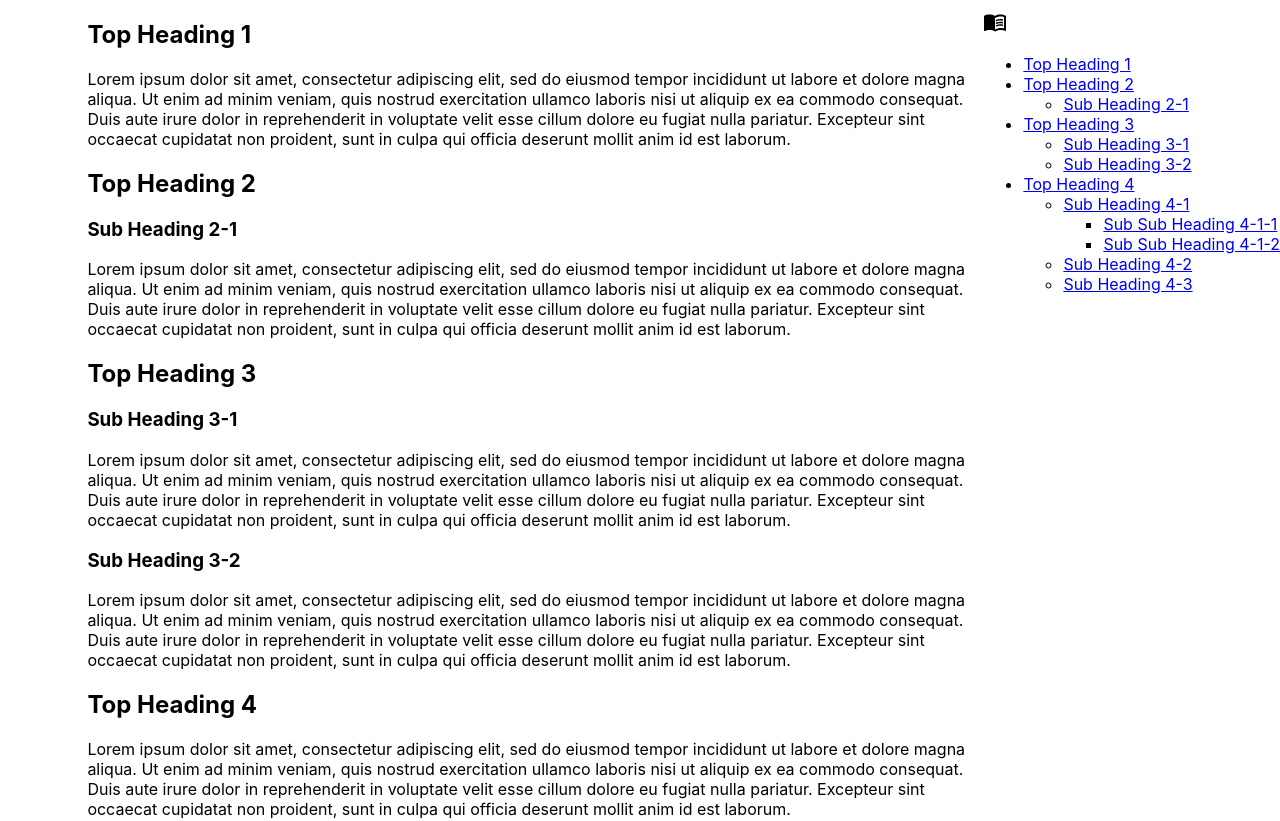
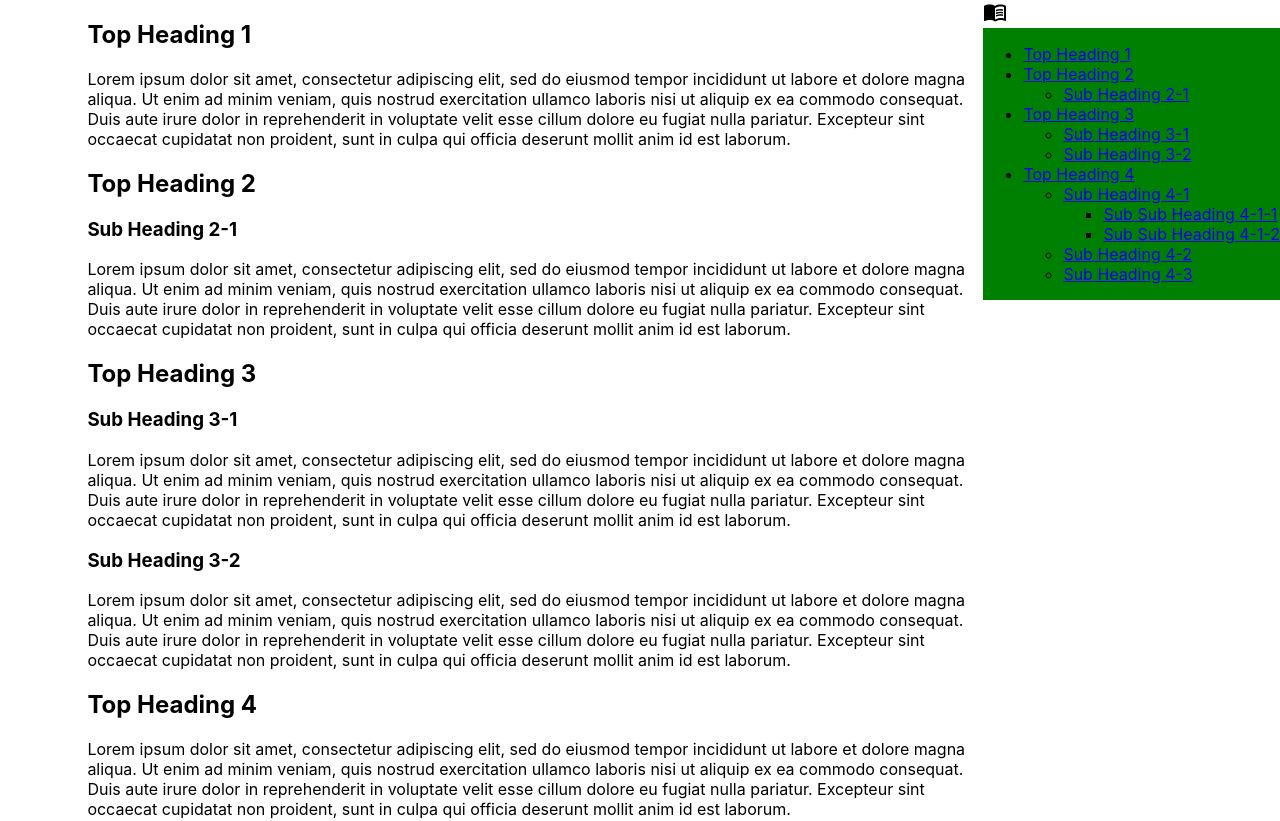
Before and after one commit to csimpson1/website_v2, a React (Create React App) app: page / in a window 1280 px wide. Shown: the top 821 px of the page. Built offline with nearby package versions, Linux system fonts and the light colour scheme.

Commit message:
open/close animation for TOC, temp bg colors until theme is decided on

```diff
--- a/src/components/blog/post/table-of-contents/TableOfContents.css
+++ /dev/null
@@ -1,7 +0,0 @@
-nav {
-    position: sticky;
-    position: -webkit-sticky;
-    top: 10px;
-    max-height: calc(100vh - 40px);
-    overflow: auto
-}
--- a/src/components/blog/post/table-of-contents/TableOfContents.js
+++ b/src/components/blog/post/table-of-contents/TableOfContents.js
@@ -5,11 +5,9 @@ import useHeadings from '../../../../hooks/UseHeadings'
 import BookOutlinedIcon from '@mui/icons-material/BookOutlined'
 import MenuBookOutlinedIcon from '@mui/icons-material/MenuBookOutlined'
 
-import './TableOfContents.css'
+import './TableOfContents.scss'
 
-const Headings = ({ headings }) => {
-  const [isExpanded, setIsExpanded] = useState(true)
-
+const Headings = ({ headings, showToc }) => {
   const scrollHandler = (event, id) => {
     event.preventDefault()
     document.querySelector(`#${id}`).scrollIntoView({
@@ -17,18 +15,9 @@ const Headings = ({ headings }) => {
     })
   }
 
-  const handleTocExpansion = (event) => {
-    event.preventDefault()
-    setIsExpanded(!isExpanded)
-  }
-
   return (
     <>
-      {!isExpanded && <BookOutlinedIcon onClick={(e) => handleTocExpansion(e)}></BookOutlinedIcon>}
-      {isExpanded && (
-        <>
-          <MenuBookOutlinedIcon onClick={(e) => handleTocExpansion(e)}></MenuBookOutlinedIcon>
-          <ul>
+      <ul className={showToc ? 'opacity-zero-expand' : 'opacity-zero'}>
         {headings.map((heading) => (
           <li key={heading.id}>
             <a href={`#${heading.id}`} onClick={(e) => scrollHandler(e, heading.id)}>
@@ -60,21 +49,30 @@ const Headings = ({ headings }) => {
         ))}
       </ul>
     </>
-      )}
-    </>
   )
 }
 
 Headings.propTypes = {
-  headings: PropTypes.Object
+  headings: PropTypes.Object,
+  showToc: PropTypes.Boolean
 }
 
 const TableOfContents = () => {
+  const [isTocExpanded, setTocExpanded] = useState(true)
   const { headings } = useHeadings()
+
+  const handleTocExpansion = (event) => {
+    event.preventDefault()
+    setTocExpanded(!isTocExpanded)
+  }
   return (
-    <nav>
-      <Headings headings={headings} />
+    <div>
+      {!isTocExpanded && <BookOutlinedIcon onClick={(e) => handleTocExpansion(e)}></BookOutlinedIcon>}
+      {isTocExpanded && <MenuBookOutlinedIcon onClick={(e) => handleTocExpansion(e)}></MenuBookOutlinedIcon>}
+      <nav className={isTocExpanded ? 'green-bg' : 'red-bg shrink-width'}>
+        <Headings headings={headings} showToc={isTocExpanded} />
       </nav>
+    </div>
   )
 }
 
--- /dev/null
+++ b/src/components/blog/post/table-of-contents/TableOfContents.scss
@@ -0,0 +1,32 @@
+$toc-transition-time: 1s;
+
+nav {
+    position: sticky;
+    position: -webkit-sticky;
+    top: 10px;
+    max-height: calc(100vh - 40px);
+    overflow: hidden;
+    transition: width $toc-transition-time ease-in-out;
+    width: 100%;
+}
+
+.green-bg {
+    background-color: green;
+}
+
+.red-bg {
+    background-color: red;
+}
+
+.shrink-width {
+    width: 0%;
+}
+
+.opacity-zero {
+    opacity: 0%;
+}
+
+.opacity-zero-expand {
+    opacity: 100%;
+    transition: opacity 0s $toc-transition-time;
+}
```
Lines whose indentation alone changed are shown as unchanged.
